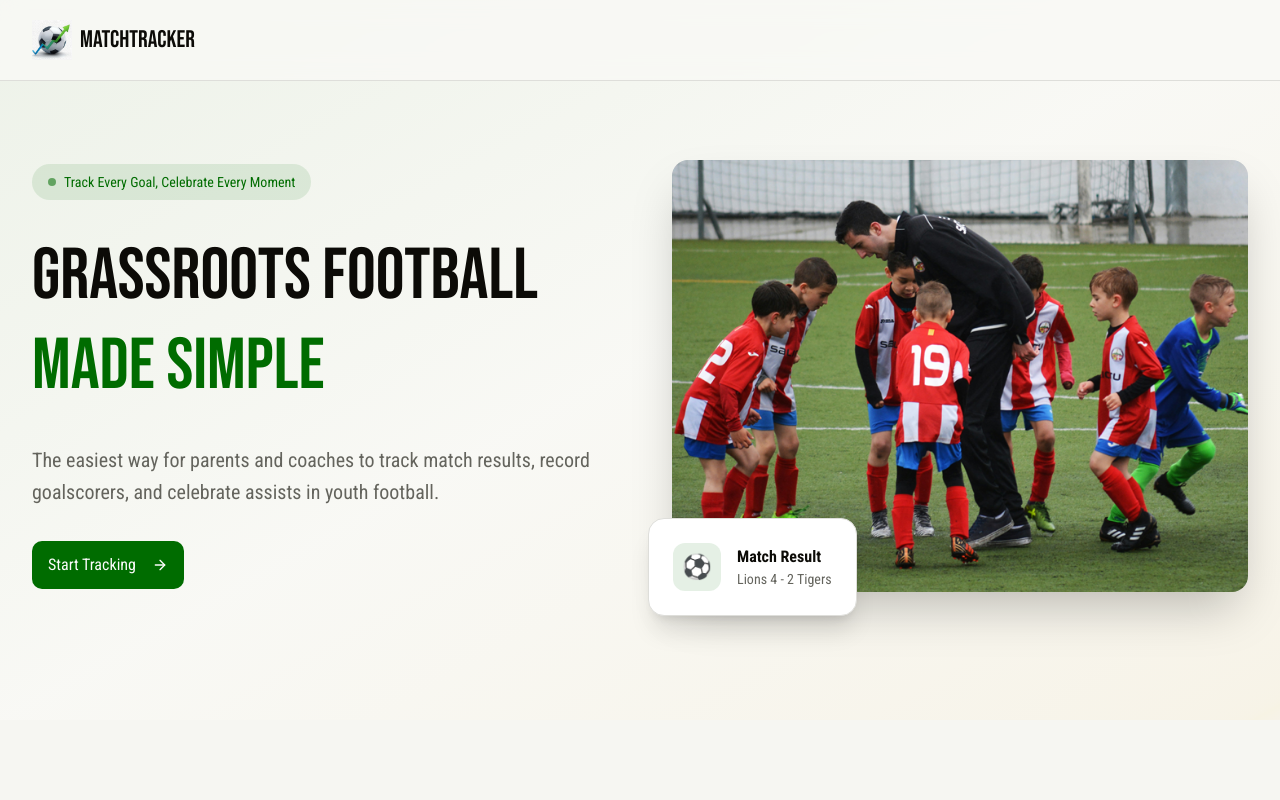
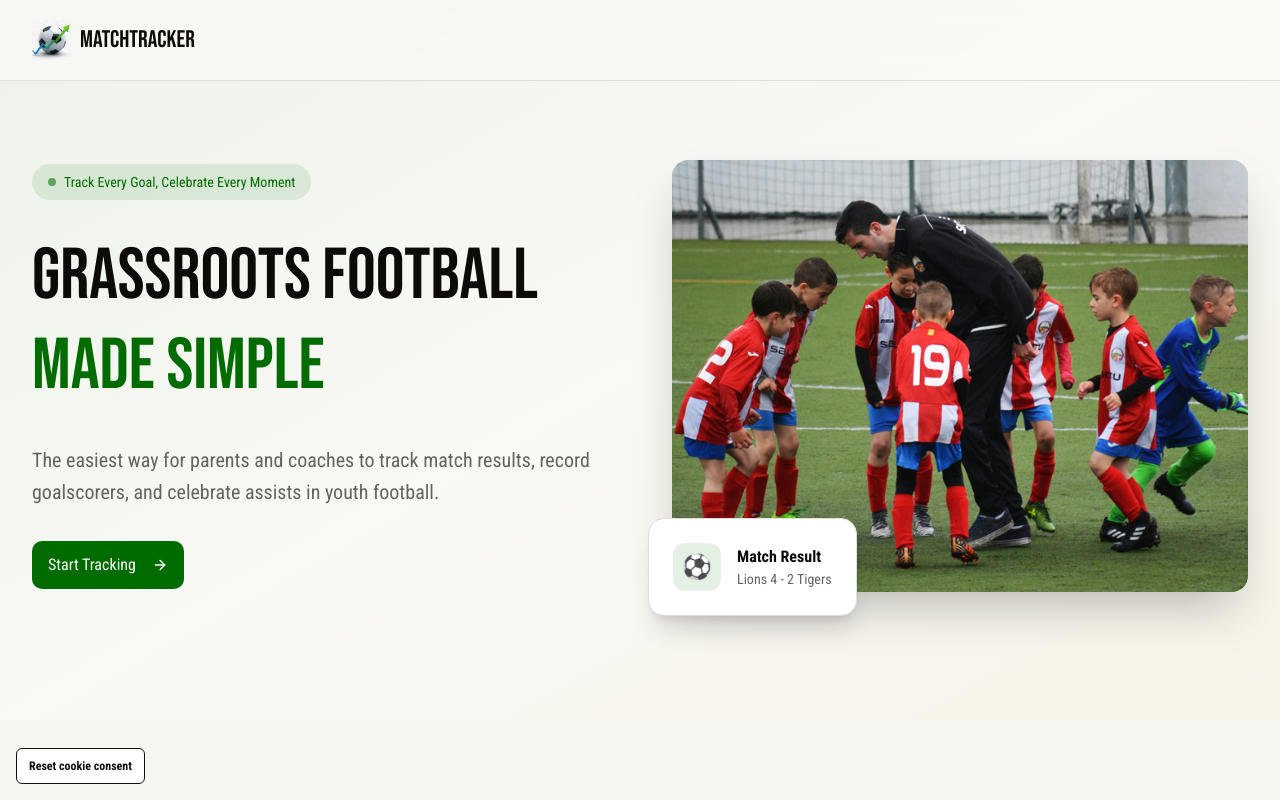
Before and after one commit to talentedtwin/match-tracker-marketing, a Next.js app: page / in a window 1280 px wide. Shown: the top 800 px of the page. Built offline with nearby package versions, Linux system fonts and the light colour scheme; no server answers.

Commit message:
feat: cookie banner debugging

```diff
--- a/app/layout.tsx
+++ b/app/layout.tsx
@@ -23,6 +23,7 @@ const robotoCondensed = Roboto_Condensed({
 
 const GA_MEASUREMENT_ID = "G-GDEW9QXPGL";
 const COOKIEBOT_DOMAIN_ID = "a120589d-903d-4ce8-9f4b-bd2d73643230";
+const SHOW_COOKIEBOT_DEBUG = process.env.NODE_ENV !== "production";
 
 export const metadata: Metadata = {
   title: "Matchtracker - Grassroots Football Match Tracking",
@@ -40,16 +41,72 @@ export default function RootLayout({
 }>) {
   return (
     <html lang="en">
-      <body
-        className={`${robotoCondensed.className} ${bebasNeue.variable} ${robotoCondensed.variable}`}
-      >
+      <head>
         <Script
           id="Cookiebot"
           src="https://consent.cookiebot.com/uc.js"
           data-cbid={COOKIEBOT_DOMAIN_ID}
           data-blockingmode="auto"
-          strategy="afterInteractive"
+          strategy="beforeInteractive"
         />
+      </head>
+      <body
+        className={`${robotoCondensed.className} ${bebasNeue.variable} ${robotoCondensed.variable}`}
+      >
+        <Script id="cookiebot-debug" strategy="afterInteractive">
+          {`
+            setTimeout(function () {
+              var hasCookiebot = typeof window !== 'undefined' && !!window.Cookiebot;
+              var consent = hasCookiebot ? window.Cookiebot.consent : null;
+              console.log('[Cookiebot] loaded:', hasCookiebot, 'consent:', consent);
+            }, 0);
+          `}
+        </Script>
+        {SHOW_COOKIEBOT_DEBUG && (
+          <>
+            <button
+              id="cookiebot-reset"
+              type="button"
+              style={{
+                position: "fixed",
+                left: 16,
+                bottom: 16,
+                zIndex: 9999,
+                padding: "8px 12px",
+                borderRadius: 6,
+                border: "1px solid #111",
+                background: "#fff",
+                color: "#111",
+                fontSize: 12,
+                fontWeight: 600,
+                cursor: "pointer",
+              }}
+            >
+              Reset cookie consent
+            </button>
+            <Script id="cookiebot-reset-handler" strategy="afterInteractive">
+              {`
+                (function () {
+                  var button = document.getElementById('cookiebot-reset');
+                  if (!button) return;
+                  button.addEventListener('click', function () {
+                    var cookiesToClear = ['CookieConsent', 'CookieConsentBulkSetting'];
+                    cookiesToClear.forEach(function (name) {
+                      document.cookie = name + '=; path=/; expires=Thu, 01 Jan 1970 00:00:00 GMT';
+                      document.cookie = name + '=; path=/; domain=localhost; expires=Thu, 01 Jan 1970 00:00:00 GMT';
+                      document.cookie = name + '=; path=/; domain=127.0.0.1; expires=Thu, 01 Jan 1970 00:00:00 GMT';
+                    });
+                    if (window.Cookiebot && typeof window.Cookiebot.renew === 'function') {
+                      window.Cookiebot.renew();
+                      return;
+                    }
+                    window.location.reload();
+                  });
+                })();
+              `}
+            </Script>
+          </>
+        )}
         <Script
           src={`https://www.googletagmanager.com/gtag/js?id=${GA_MEASUREMENT_ID}`}
           strategy="afterInteractive"
```
